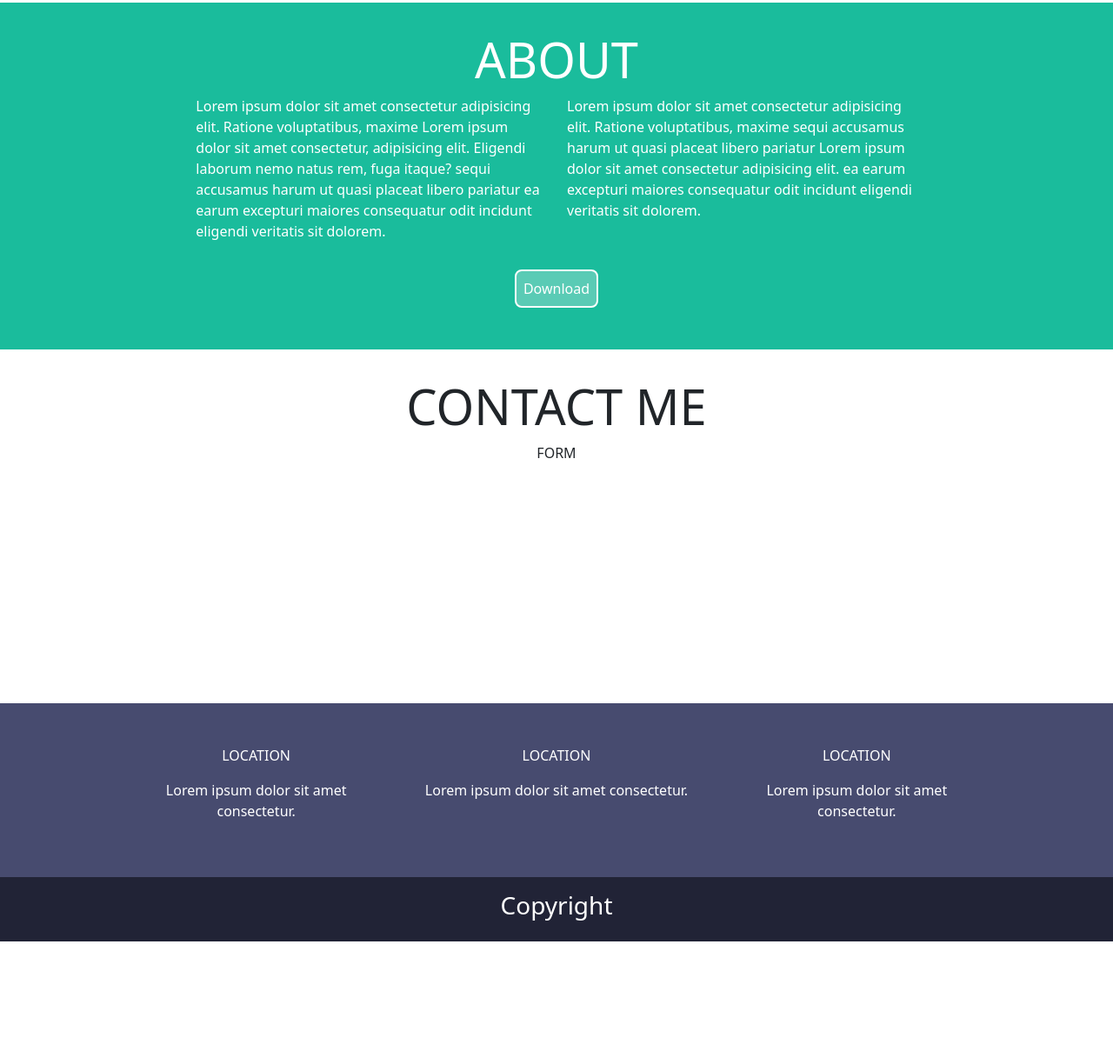
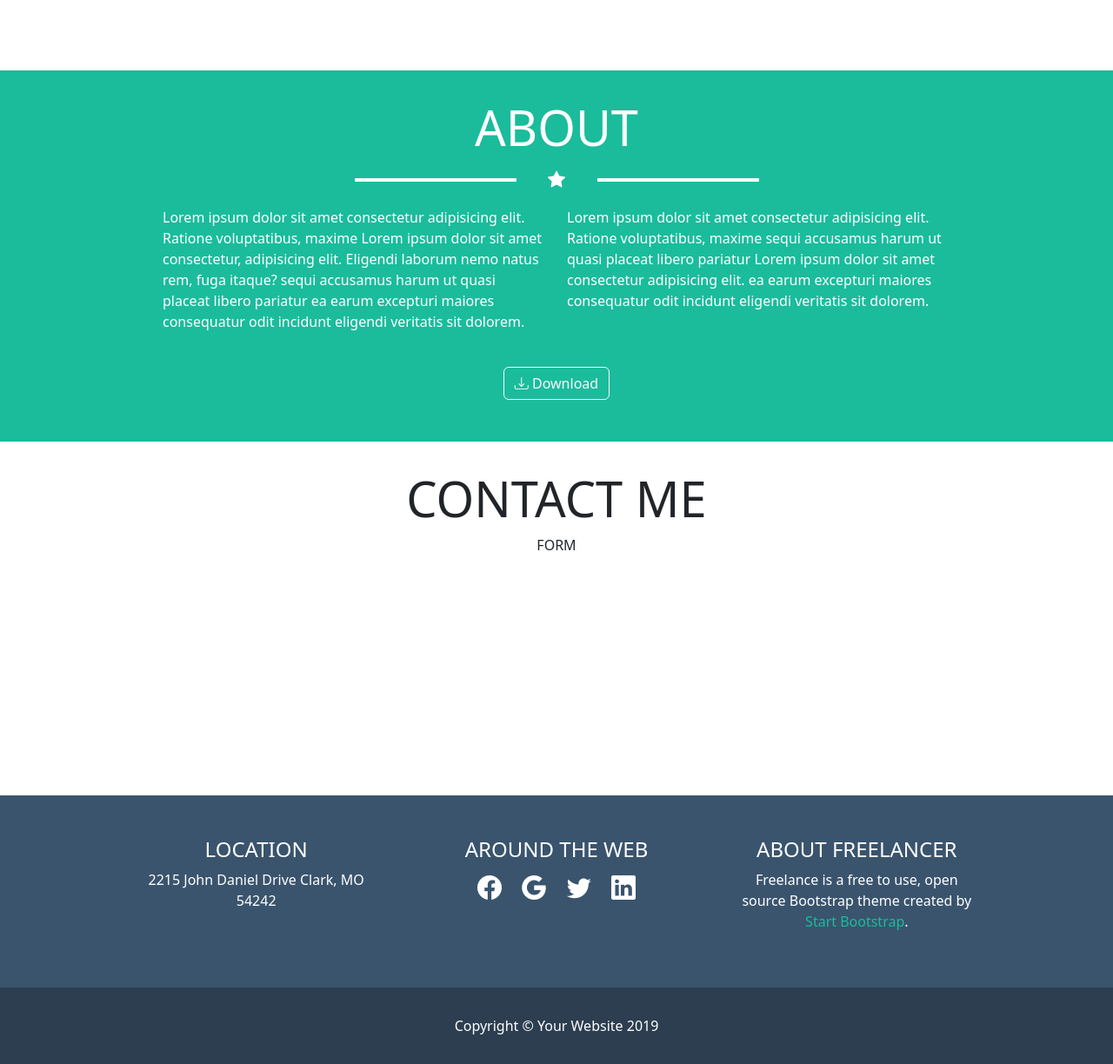
Before and after one commit to AngeloTripodi/html-css-bootstrap-freelancer, a plain HTML site: page index.html in a window 1280 px wide. Shown: the part 1406-2630 px from the top of the page at 87% size. Before the commit the page ends 2489 px from the top, so only its background shows below. Drawn offline with nearby package versions, Linux system fonts and the light colour scheme.

Commit message:
Add footer section

```diff
--- a/css/style.css
+++ b/css/style.css
@@ -1,6 +1,6 @@
 #credits,
 header{
-    background-color: rgb(33, 35, 54);
+    background-color: #2c3e50;
 }
 
 .col-12 img{
@@ -22,20 +22,36 @@ header{
     font-size: 3.5rem;
 }
 
-.button-white{
-    color: white;
-    border: 2px solid white;
-}
 
 .big{
     height: 300px;
 }
 
 #info{
-    background-color: rgb(71, 75, 111);
+    background-color: #3a546d;
 }
 
 .my-hr-wh{
     height: .25rem;
     background-color: white;
 }
+.my-hr{
+    height: .25rem;
+    background-color: black;
+}
+
+#portfolio{
+    padding-bottom: 3rem;
+}
+
+#credits p{
+    margin-top: 1rem;
+}
+
+#icon .bi {
+    padding: 0 .5rem;
+}
+
+span{
+    color: #1abc9c;
+}
--- a/index.html
+++ b/index.html
@@ -26,11 +26,11 @@
             <div class="row justify-content-center ">
                 <div class="col-12 col-md-10  col-xl-6 text-center gy-5">
                     <img src="./img/avatar.svg" class="mb-2" calt="">
-                    <h1 class="fw-bold text-uppercase">Start Bootstrap</h1>
+                    <h1 class="text-uppercase">Start Bootstrap</h1>
                 </div>
             </div>
-
-            <div id="start" class="row justify-content-center text-center align-items-center">
+            <div class="container">
+                <div id="star" class="row justify-content-center text-center align-items-center">
                     <div class="col-2 my-hr-wh">
                     </div>
                     <div class="col-1">
@@ -38,19 +38,34 @@
                    </div>
                    <div class="col-2 my-hr-wh">
                    </div>
-
                    <div class="col-12">
                         <p class="pt-2 pb-4 fs-4 text-uppercase">graphic artist - web designer - illustrator </p>
                    </div>
                 </div>
             </div>
+        </div>
 
 
-        <div id="portfolio" class="container-md pb-5">
+        <div id="portfolio" class="container-md mb-5">
             <div class="row g-4 my-auto text-center">
                 <div class="col-12">
                     <h1>PORTFOLIO</h1>
                 </div>
+            </div>
+
+            <div id="star" class="row justify-content-center text-center align-items-center">
+                    <div class="col-2 my-hr">
+                    </div>
+                    <div class="col-1">
+                         <i class="bi bi-star-fill fs-5 "></i>
+                    </div>
+                    <div class="col-2 my-hr">
+                    </div>
+            </div>
+
+
+
+            <div class="row g-4 my-auto text-center">
 
                 <div class="col-12 col-md-6 col-xl-4">
                     <div class="my-card">
@@ -90,26 +105,48 @@
             </div>
         </div>
 
-        <div id="about" class="container-fluid bg-springgreen pb-5 text-white">
-            <div class="row text-center justify-content-center pb-3">
+        <section id="about" class="container-fluid bg-springgreen pb-5 text-white">
+            <div class="container">
+                <div class="row text-center justify-content-center pb-1">
                     <div class="col-12">
                         <h1>ABOUT</h1>
                     </div>
-                <div class="col-8 col-md-4">
+                </div>
+
+            <div class="container">
+                <div id="star" class="row justify-content-center text-center align-items-center pb-3">
+                    <div class="col-2 my-hr-wh">
+                        </div>
+                        <div class="col-1">
+                            <i class="bi bi-star-fill fs-5 "></i>
+                       </div>
+                       <div class="col-2 my-hr-wh">
+                       </div>
+                </div>
+            </div>
+
+            <div class="container">
+                <div class="row justify-content-center text-center">
+                    <div class="col-8 col-md-5">
                      <p class="text-start">Lorem ipsum dolor sit amet consectetur adipisicing elit. Ratione voluptatibus, maxime Lorem ipsum dolor sit amet consectetur, adipisicing elit. Eligendi laborum nemo natus rem, fuga itaque? sequi accusamus harum ut quasi placeat libero pariatur ea earum excepturi maiores consequatur odit incidunt eligendi veritatis sit dolorem.</p>
                     </div>
 
-                <div class="col-8 col-md-4">
+                    <div class="col-8 col-md-5">
                         <p class="text-start">Lorem ipsum dolor sit amet consectetur adipisicing elit. Ratione voluptatibus, maxime sequi accusamus harum ut quasi placeat libero pariatur Lorem ipsum dolor sit amet consectetur adipisicing elit. ea earum excepturi maiores consequatur odit incidunt eligendi veritatis sit dolorem.</p>
                     </div>
                 </div>
+            </div>
 
+            <div class="container">
                 <div class="row text-center">
                     <div class="col-12">
-                    <button class="button-white rounded-3 p-2" disabled>Download</button>
+
+                        <button type="button" class="btn btn-outline-light mt-4"> <i class="bi bi-download"></i> Download</button>
+
                     </div>
                 </div>
             </div>
+        </section>
 
         <div id="form" class="container-fluid">
             <div class="row text-center justify-content-center">
@@ -130,24 +167,28 @@
         <div id="info" class="container-fluid text-white">
             <div class="row text-center justify-content-center p-5">
                 <div class="col-12 col-md-3">
-                    <p>LOCATION</p>
-                    <p>Lorem ipsum dolor sit amet consectetur.</p>
+                    <h4 class="text-uppercase">Location</h4>
+                    <p>2215 John Daniel Drive Clark, MO 54242</p>
                 </div>
-                <div class="col-12 col-md-4">
-                    <p>LOCATION</p>
-                    <p>Lorem ipsum dolor sit amet consectetur.</p>
+                <div id="icon" class="col-12 col-md-4 fs-3">
+                    <h4 class="text-uppercase ">Around the web</h4>
+                    <i class="bi bi-facebook"></i>
+                    <i class="bi bi-google"></i>
+                    <i class="bi bi-twitter"></i>
+                    <i class="bi bi-linkedin"></i>
+
                 </div>
                 <div class="col-12 col-md-3">
-                    <p>LOCATION</p>
-                    <p>Lorem ipsum dolor sit amet consectetur.</p>
+                    <h4 class="text-uppercase">About Freelancer</h4>
+                    <p>Freelance is a free to use, open source Bootstrap theme created by <span>Start Bootstrap</span>.</p>
                 </div>
             </div>
         </div>
 
         <div id="credits" class="container-fluid text-white">
-            <div class="row text-center justify-content-center p-3">
+            <div class="row text-center justify-content-center align-items-center p-3">
                 <div class="col-4">
-                    <h3>Copyright</h3>
+                    <p>Copyright &copy; Your Website 2019</p>
                 </div>
             </div>
         </div>
```
Lines whose indentation alone changed are shown as unchanged.
